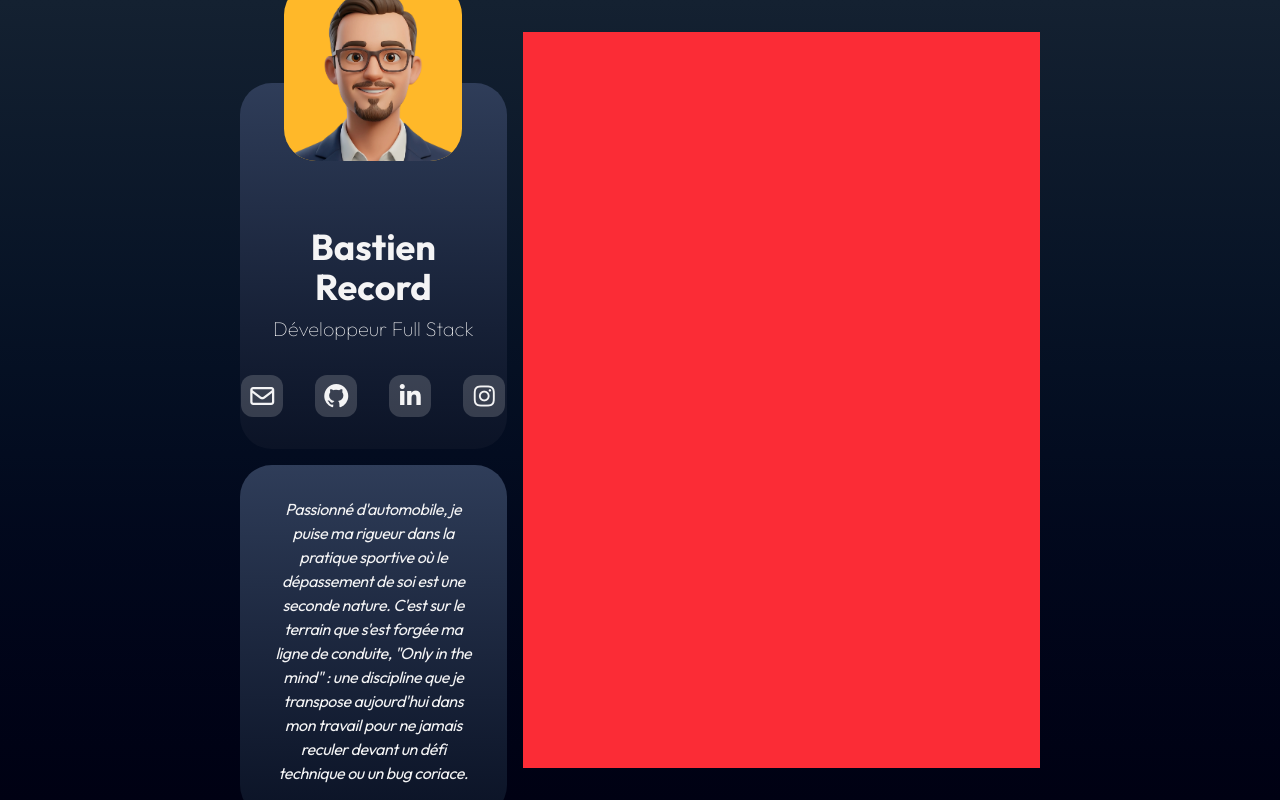
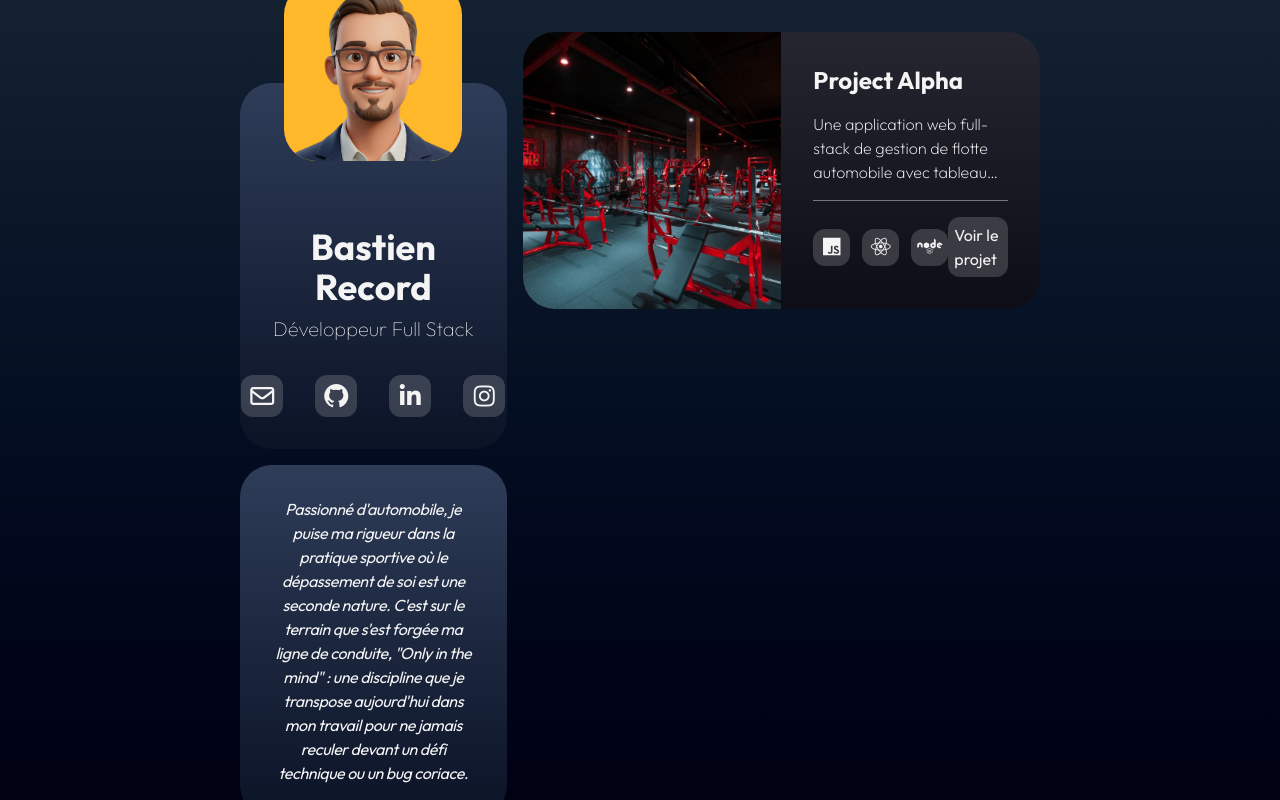
Before and after one commit to bastos-rcd/bastos-rcd.github.io, a React (Vite) app: page / in a window 1280 px wide. Built offline with nearby package versions, Linux system fonts and the light colour scheme; a web font is replaced by a local one.

Commit message:
feat: projects list

```diff
--- a/src/app.tsx
+++ b/src/app.tsx
@@ -1,11 +1,12 @@
 import { Profile } from '@/components/profile/profile'
+import { Projects } from '@/components/projects/projects'
 
 export function App() {
 	return (
 		<div className="flex h-dvh max-h-dvh flex-col gap-4 overflow-y-auto bg-linear-0 from-(--bg-bottom) to-(--bg-top) p-8 md:flex-row md:overflow-hidden md:px-60">
 			<Profile />
 
-			<div className="flex-1 bg-red-500 md:overflow-y-auto"></div>
+			<Projects />
 		</div>
 	)
 }
--- /dev/null
+++ b/src/components/projects/projects-item.tsx
@@ -0,0 +1,52 @@
+interface Props {
+	title: string
+	description: string
+	img: string
+	stack: string[]
+	link: string
+	even: boolean
+}
+
+export function ProjectsItem(props: Props) {
+	return (
+		<div
+			className={`flex flex-col md:flex-row ${
+				props.even ? 'md:flex-row' : 'md:flex-row-reverse'
+			} min-h-[250px] overflow-hidden rounded-4xl bg-linear-0 from-[#0C0D16] to-[#25262F]`}
+		>
+			<div className="relative w-full overflow-hidden md:w-1/2">
+				<img
+					src={props.img}
+					className="h-full w-full object-cover transition-transform duration-500 hover:scale-105"
+				/>
+			</div>
+
+			<div className="flex w-full flex-col justify-between gap-4 p-8 md:w-1/2">
+				<h1 className="text-2xl font-bold">{props.title}</h1>
+
+				<p className="line-clamp-3 font-extralight">{props.description}</p>
+
+				<div className="flex items-center justify-between border-t border-(--grey)/50 pt-4">
+					<div className="flex items-center gap-3">
+						{props.stack.map((icon, i) => (
+							<span
+								key={i}
+								className="flex aspect-square items-center justify-center rounded-xl bg-(--grey)/20 p-1.5"
+							>
+								<i className={icon} style={{ fontSize: 20 }} />
+							</span>
+						))}
+					</div>
+
+					<a
+						href={props.link}
+						target="_blank"
+						className="flex cursor-pointer items-center justify-center rounded-xl bg-(--grey)/20 p-1.5 transition-transform hover:scale-105"
+					>
+						Voir le projet
+					</a>
+				</div>
+			</div>
+		</div>
+	)
+}
--- /dev/null
+++ b/src/components/projects/projects.tsx
@@ -0,0 +1,24 @@
+import { ProjectsItem } from '@/components/projects/projects-item'
+
+const projectsData = [
+	{
+		title: 'Project Alpha',
+		description:
+			'Une application web full-stack de gestion de flotte automobile avec tableau de bord en temps réel et suivi kilométrique.',
+		img: '/gym.webp',
+		stack: ['fab fa-js', 'fab fa-react', 'fab fa-node'],
+		link: 'https://github.com/...',
+	},
+]
+
+export function Projects() {
+	return (
+		<div className="flex flex-1 flex-col gap-4 md:overflow-y-auto">
+			{projectsData.map((project, index) => {
+				const isEven = index % 2 === 0
+
+				return <ProjectsItem key={index} {...project} even={isEven} />
+			})}
+		</div>
+	)
+}
--- a/src/main.css
+++ b/src/main.css
@@ -24,6 +24,9 @@ body {
 	color: var(--white);
 
 	font-size: 16px;
+
+	scrollbar-width: thin;
+	scrollbar-color: rgba(155, 155, 155, 0.2) transparent;
 }
 
 @media (max-width: 640px) {
```
Also changed, not shown: public/gym.webp (added).
